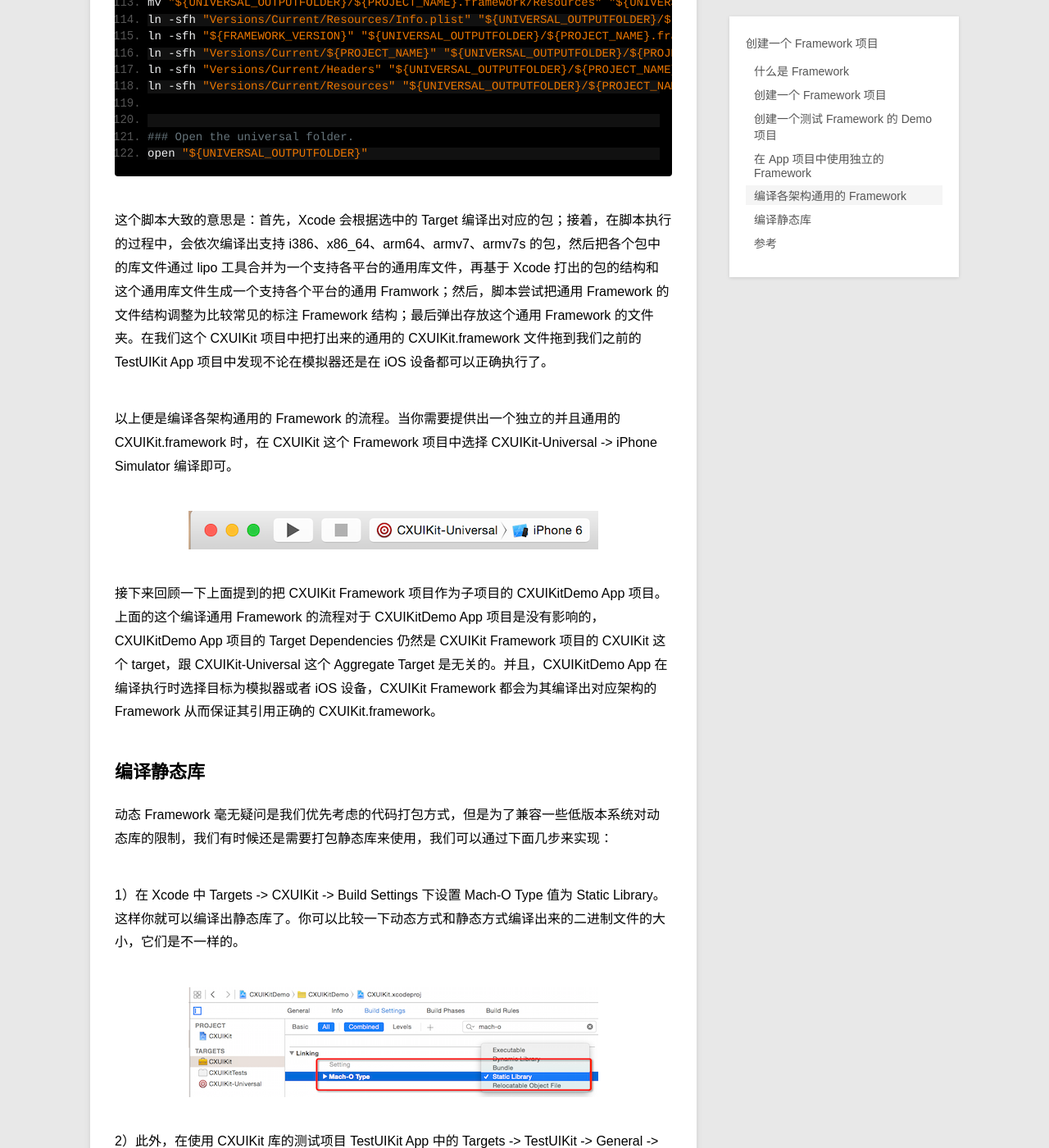
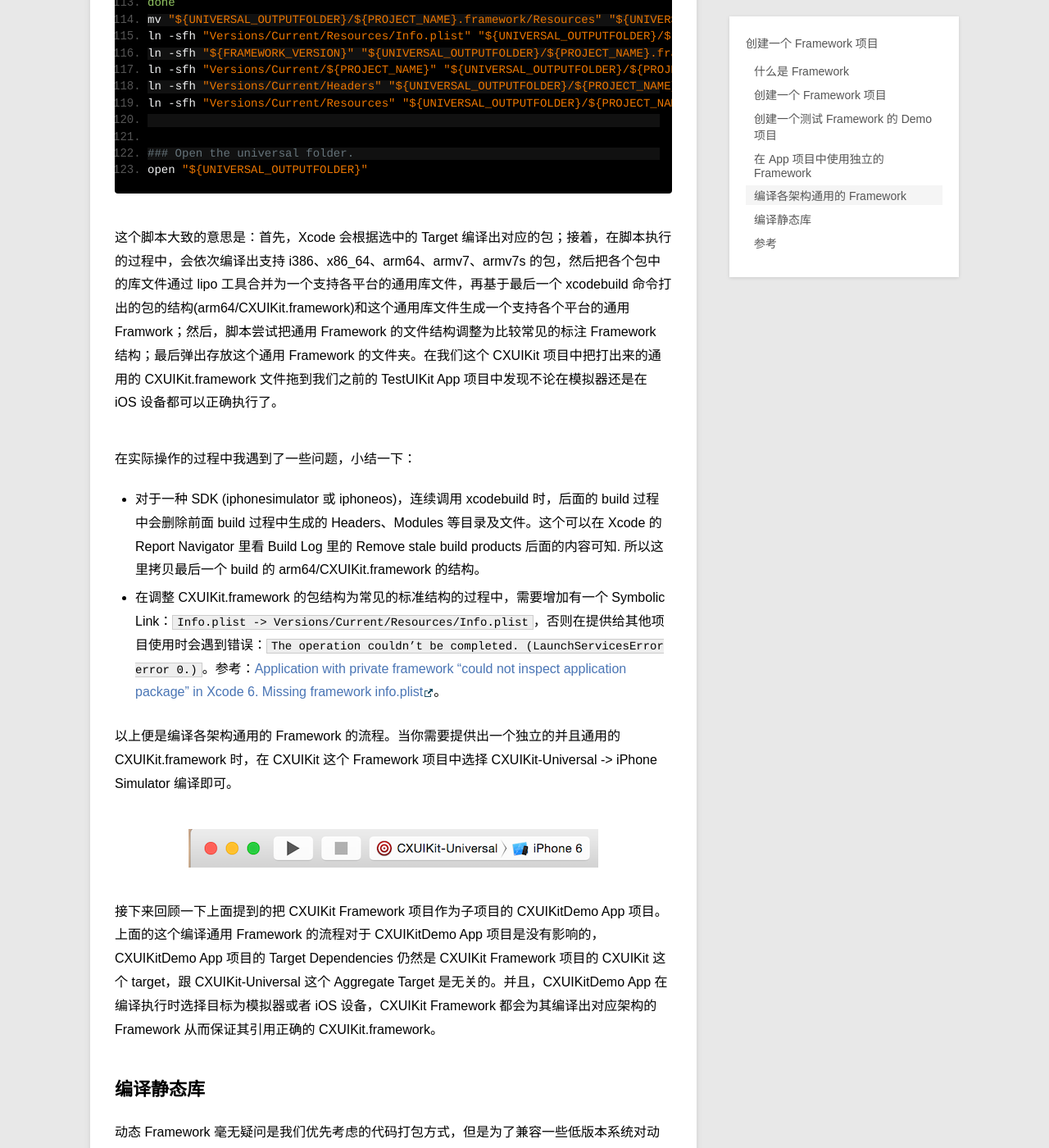
Before and after one commit to samirchen/samirchen.github.io, a Jekyll site: the page built from _posts/blog/2015-09-21-create-a-framework.md, in a window 1280 px wide and 1400 px high, scrolled down 12192 px. Shown: the whole window at 82% size. Built offline with Jekyll 4.4.1, drawn with Linux system fonts in a browser that asks for light colours; Markdown is read by kramdown in place of the engine named in the settings; comment, search, counter and statistics services are not loaded; some of the changed text lies outside the part shown.

Commit message:
Update blog.

```diff
--- a/_posts/blog/2015-09-21-create-a-framework.md
+++ b/_posts/blog/2015-09-21-create-a-framework.md
@@ -231,8 +231,7 @@
 	## Copy the framework structure to the universal folder (clean it first).
 	rm -rf "${UNIVERSAL_OUTPUTFOLDER}"
 	mkdir -p "${UNIVERSAL_OUTPUTFOLDER}"
-	## 对于一种 SDK (iphonesimulator 或 iphoneos)，连续调用 xcodebuild 时，后面的 build 过程中会删除前面 build 过程中生成的 Headers、Modules 等目录及文件。这个可以看 Build Log 里的 Remove stale build products. 所以这里拷贝最后一个 build 的 arm64 Framework 的结构。
-	# cp -R "${BUILD_DIR}/${CONFIGURATION}-${SF_SDK_PLATFORM}/${PROJECT_NAME}.framework" "${UNIVERSAL_OUTPUTFOLDER}/${PROJECT_NAME}.framework"
+	## Copy the last product files of xcodebuild command.
 	cp -R "${IPHONE_DEVICE_BUILD_DIR}/arm64/${PROJECT_NAME}.framework" "${UNIVERSAL_OUTPUTFOLDER}/${PROJECT_NAME}.framework"
 
 	### Smash them together to combine all architectures.
@@ -240,6 +239,8 @@
 
 
 	### Create standard structure for framework.
+	#
+	# If we don't have "Info.plist -> Versions/Current/Resources/Info.plist", we may get error when use this framework.
 	#
 	# MyFramework.framework
 	# |-- MyFramework -> Versions/Current/MyFramework
@@ -284,7 +285,12 @@
 	open "${UNIVERSAL_OUTPUTFOLDER}"
 
 
-这个脚本大致的意思是：首先，Xcode 会根据选中的 Target 编译出对应的包；接着，在脚本执行的过程中，会依次编译出支持 i386、x86_64、arm64、armv7、armv7s 的包，然后把各个包中的库文件通过 lipo 工具合并为一个支持各平台的通用库文件，再基于 Xcode 打出的包的结构和这个通用库文件生成一个支持各个平台的通用 Framwork；然后，脚本尝试把通用 Framework 的文件结构调整为比较常见的标注 Framework 结构；最后弹出存放这个通用 Framework 的文件夹。在我们这个 CXUIKit 项目中把打出来的通用的 CXUIKit.framework 文件拖到我们之前的 TestUIKit App 项目中发现不论在模拟器还是在 iOS 设备都可以正确执行了。
+这个脚本大致的意思是：首先，Xcode 会根据选中的 Target 编译出对应的包；接着，在脚本执行的过程中，会依次编译出支持 i386、x86_64、arm64、armv7、armv7s 的包，然后把各个包中的库文件通过 lipo 工具合并为一个支持各平台的通用库文件，再基于最后一个 xcodebuild 命令打出的包的结构(arm64/CXUIKit.framework)和这个通用库文件生成一个支持各个平台的通用 Framwork；然后，脚本尝试把通用 Framework 的文件结构调整为比较常见的标注 Framework 结构；最后弹出存放这个通用 Framework 的文件夹。在我们这个 CXUIKit 项目中把打出来的通用的 CXUIKit.framework 文件拖到我们之前的 TestUIKit App 项目中发现不论在模拟器还是在 iOS 设备都可以正确执行了。
+
+在实际操作的过程中我遇到了一些问题，小结一下：
+
+- 对于一种 SDK (iphonesimulator 或 iphoneos)，连续调用 xcodebuild 时，后面的 build 过程中会删除前面 build 过程中生成的 Headers、Modules 等目录及文件。这个可以在 Xcode 的 Report Navigator 里看 Build Log 里的 Remove stale build products 后面的内容可知. 所以这里拷贝最后一个 build 的 arm64/CXUIKit.framework 的结构。
+- 在调整 CXUIKit.framework 的包结构为常见的标准结构的过程中，需要增加有一个 Symbolic Link：`Info.plist -> Versions/Current/Resources/Info.plist`，否则在提供给其他项目使用时会遇到错误：`The operation couldn’t be completed. (LaunchServicesError error 0.)`。参考：[Application with private framework “could not inspect application package” in Xcode 6. Missing framework info.plist](http://stackoverflow.com/questions/26001321/application-with-private-framework-could-not-inspect-application-package-in-xc)。
 
 以上便是编译各架构通用的 Framework 的流程。当你需要提供出一个独立的并且通用的 CXUIKit.framework 时，在 CXUIKit 这个 Framework 项目中选择 CXUIKit-Universal -> iPhone Simulator 编译即可。
 
```
